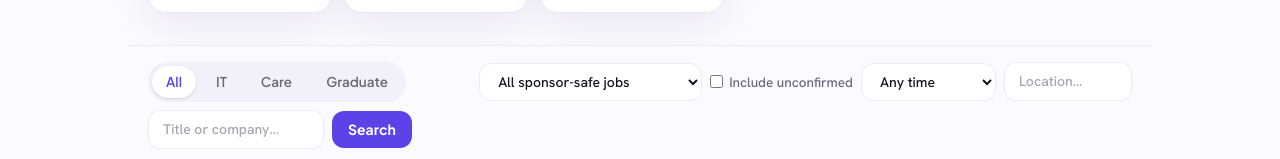
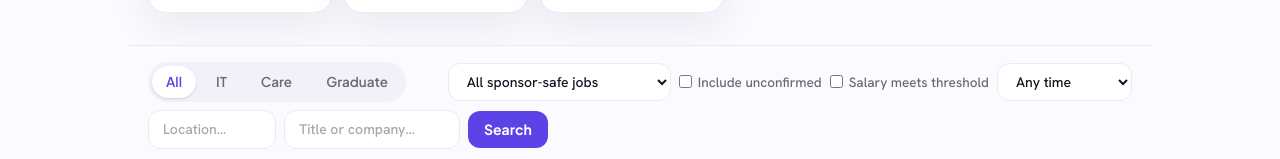
Before and after one commit to Geemonpy/sponsortrack-web, a Next.js app: page /jobs in a window 1280 px wide. Shown: the part 428-587 px from the top of the page. Built offline with nearby package versions, Linux system fonts and the light colour scheme; no server answers; the database is empty.

Commit message:
Add salary-threshold filter to jobs page

```diff
--- a/app/api/jobs/route.ts
+++ b/app/api/jobs/route.ts
@@ -64,6 +64,7 @@ export async function GET(req: NextRequest) {
       location: sp.get("location") || undefined,
       search: sp.get("search") || undefined,
       days: daysRaw ? Number(daysRaw) : undefined,
+      salaryThreshold: sp.get("salaryThreshold") === "1" || undefined,
       limit: 200,
       sourceType: "main",
     });
--- a/components/JobBoard.tsx
+++ b/components/JobBoard.tsx
@@ -60,6 +60,8 @@ export default function JobBoard({
   const [search, setSearch] = useState(initialSearch);
   const [page, setPage] = useState(() => Math.max(1, Number(searchParams.get("page") || 1)));
 
+  const [salaryThreshold, setSalaryThreshold] = useState(false);
+
   const [email, setEmail] = useState("");
   const [alertMsg, setAlertMsg] = useState("");
   const [honeypot, setHoneypot] = useState("");
@@ -77,7 +79,7 @@ export default function JobBoard({
     params.delete("page");
     const qs = params.toString();
     router.replace(`/jobs${qs ? `?${qs}` : ""}`, { scroll: false });
-  }, [category, badge, days, location, search, includeUnconfirmed, router]);
+  }, [category, badge, days, location, search, includeUnconfirmed, salaryThreshold, router]);
 
   const fetchJobs = useCallback(async () => {
     setLoading(true);
@@ -87,6 +89,7 @@ export default function JobBoard({
     if (days) params.set("days", days);
     if (location) params.set("location", location);
     if (search) params.set("search", search);
+    if (salaryThreshold) params.set("salaryThreshold", "1");
     try {
       const { data: { session } } = await supabaseBrowser.auth.getSession();
       const headers: HeadersInit = {};
@@ -105,7 +108,7 @@ export default function JobBoard({
     } finally {
       setLoading(false);
     }
-  }, [category, badge, days, location, search]);
+  }, [category, badge, days, location, search, salaryThreshold]);
 
   useEffect(() => {
     const t = setTimeout(fetchJobs, 350);
@@ -154,7 +157,7 @@ export default function JobBoard({
 
   // Default view: sponsor_confirmed + licensed_sponsor only.
   // "Include unconfirmed" toggle adds sponsorship_mentioned (employer not on register).
-  const filteredJobs =
+  const withBadge =
     badge !== ""
       ? jobs
       : includeUnconfirmed
@@ -162,6 +165,9 @@ export default function JobBoard({
       : jobs.filter(
           (j) => j.badge === "sponsor_confirmed" || j.badge === "licensed_sponsor"
         );
+  const filteredJobs = salaryThreshold
+    ? withBadge.filter((j) => j.meets_general_threshold === "meets")
+    : withBadge;
 
   const visibleJobs = filteredJobs.slice(0, page * PAGE_SIZE);
   const hasMore = visibleJobs.length < filteredJobs.length;
@@ -258,6 +264,17 @@ export default function JobBoard({
               className="rounded accent-violet"
             />
             Include unconfirmed
+          </label>
+
+          {/* Salary threshold */}
+          <label className="flex items-center gap-1.5 text-[13.5px] font-medium text-v-muted cursor-pointer select-none">
+            <input
+              type="checkbox"
+              checked={salaryThreshold}
+              onChange={(e) => guardFilter(() => setSalaryThreshold(e.target.checked))}
+              className="rounded accent-violet"
+            />
+            Salary meets threshold
           </label>
 
           {/* Days filter */}
--- a/lib/data.ts
+++ b/lib/data.ts
@@ -20,6 +20,7 @@ export async function getJobs(filters: JobFilters = {}): Promise<Job[]> {
     if (filters.search) {
       q = q.or(`title.ilike.%${filters.search}%,company.ilike.%${filters.search}%`);
     }
+    if (filters.salaryThreshold) q = q.eq("meets_general_threshold", "meets");
 
     q = q.order("posted_date", { ascending: false }).limit(filters.limit ?? 200);
 
--- a/lib/types.ts
+++ b/lib/types.ts
@@ -38,4 +38,5 @@ export interface JobFilters {
   search?: string;
   limit?: number;
   sourceType?: "main" | "test";
+  salaryThreshold?: boolean;
 }
```
